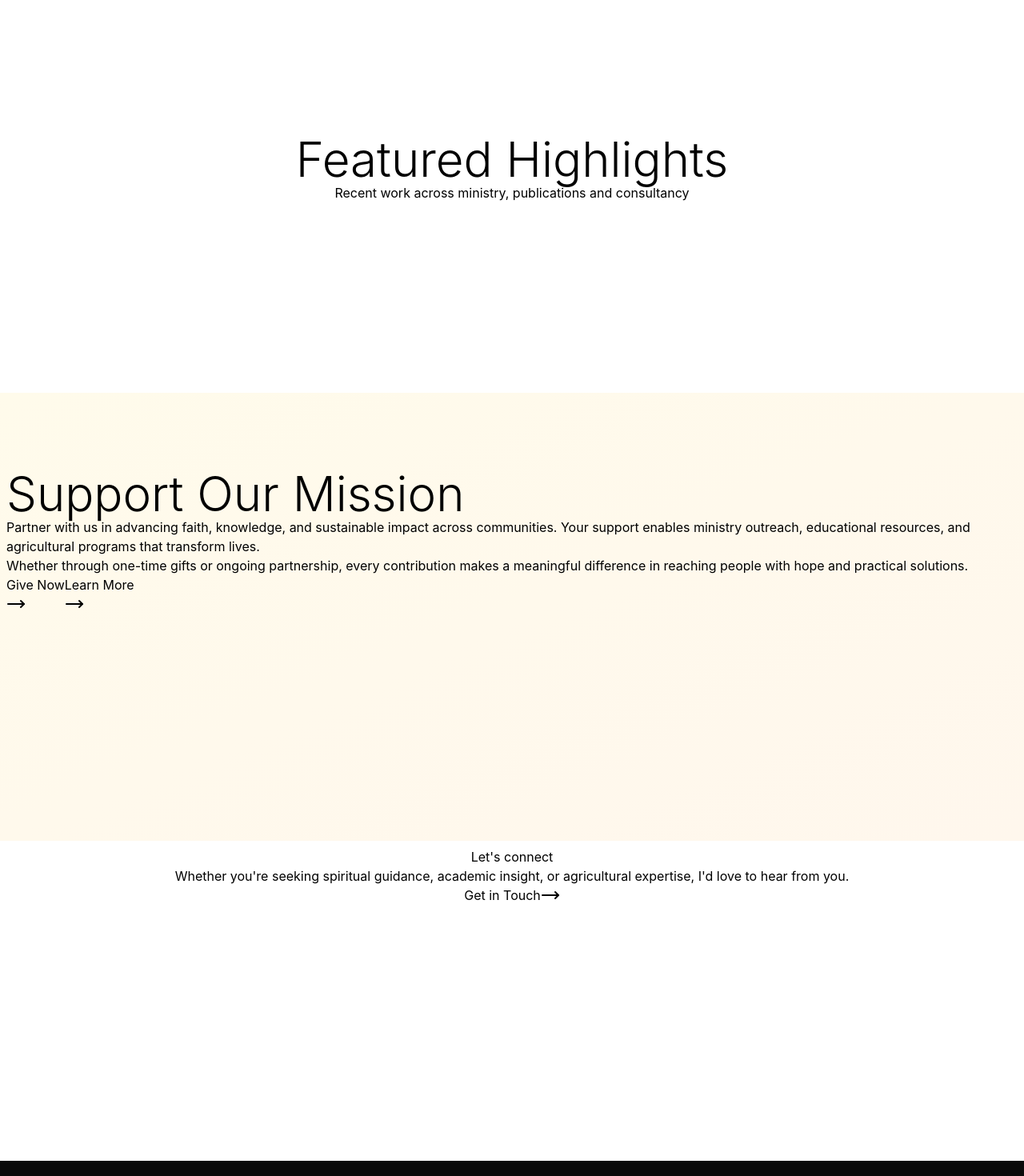
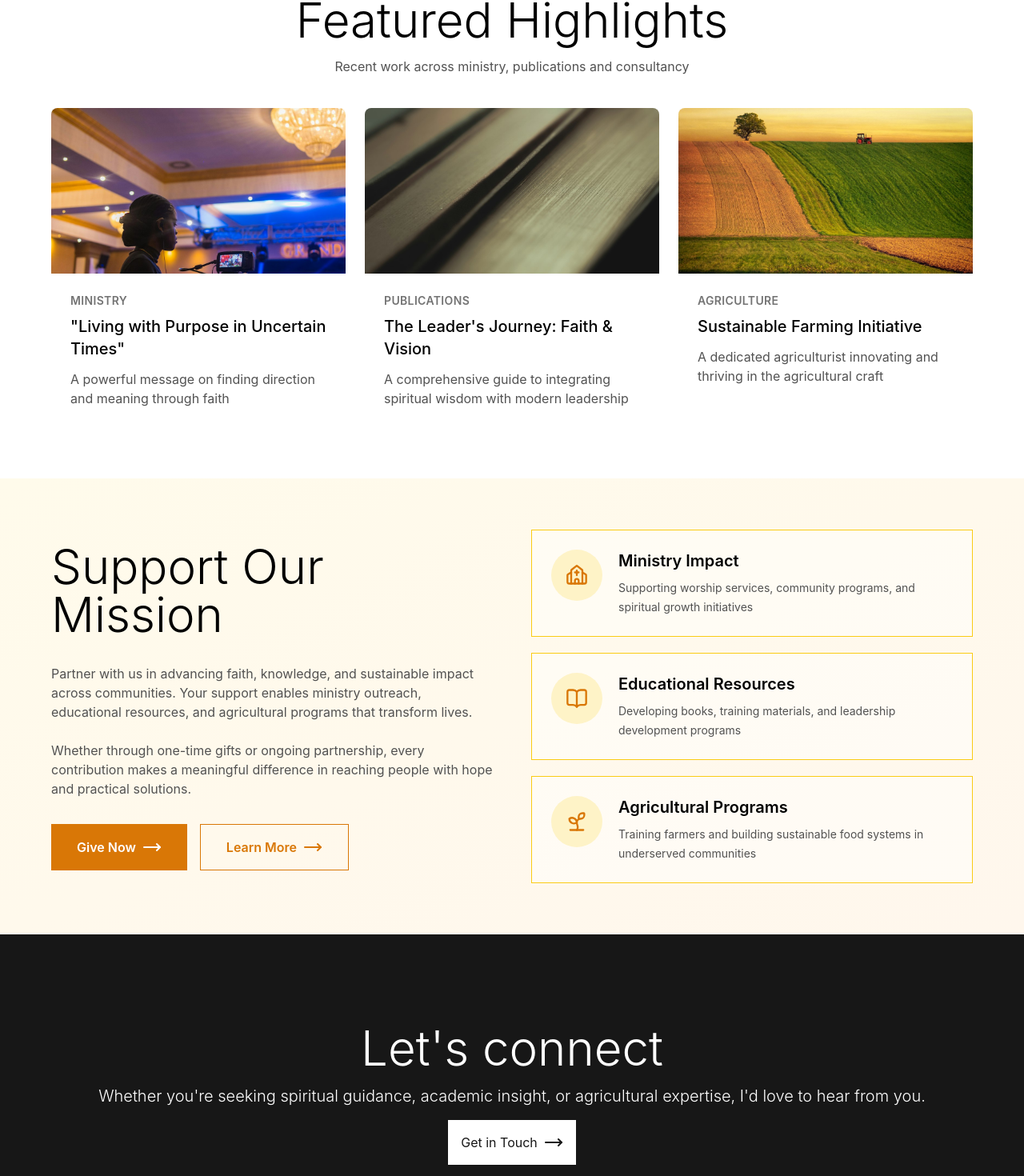
Before and after one commit to AdeNoah/MichaelAdegboye-Portfolio, a React (Vite) app: page / in a window 1280 px wide. Shown: the part 2537-4007 px from the top of the page at 80% size. Built offline with nearby package versions, Linux system fonts and the light colour scheme.

Commit message:
finishsed on the home page and the error page

```diff
--- a/src/pages/Home.tsx
+++ b/src/pages/Home.tsx
@@ -2,6 +2,7 @@
 import { BookOpen, Church, MoveRight, Sprout } from 'lucide-react'
 import { Link } from 'react-router'
 
+// domains components array
 const domains = [
     {
         title: 'Ministry',
@@ -38,6 +39,47 @@ const domains = [
         background: 'bg-[#f0fdf4]',
         iconBackground: 'bg-[#dcfce7]',
         linkColor: 'text-[#14532d]',
+    },
+]
+
+// highlights component array
+const highlights = [
+    {
+        image: '/highlight-ministry.jpg',
+        name: 'Ministry',
+        title: `"Living with Purpose in Uncertain Times"`,
+        note: 'A powerful message on finding direction and meaning through faith'
+    },
+    {
+        image: '/publications.jpg',
+        name: 'Publications',
+        title: `The Leader's Journey: Faith & Vision`,
+        note: 'A comprehensive guide to integrating spiritual wisdom with modern leadership'
+    },
+    {
+        image: '/highlight-agriculture.jpg',
+        name: 'Agriculture',
+        title: `Sustainable Farming Initiative`,
+        note: 'A dedicated agriculturist innovating and thriving in the agricultural craft'
+    },
+]
+
+// contacts components array
+const contacts = [
+    {
+        title: 'Ministry Impact',
+        description: 'Supporting worship services, community programs, and spiritual growth initiatives',
+        icon: Church,
+    },
+    {
+        title: 'Educational Resources',
+        description: 'Developing books, training materials, and leadership development programs',
+        icon: BookOpen,
+    },
+    {
+        title: 'Agricultural Programs',
+        description: 'Training farmers and building sustainable food systems in underserved communities',
+        icon: Sprout,
     },
 ]
 
@@ -128,55 +170,83 @@ const Home = () => {
             </div>
 
 {/* featured highlight section */}
-            <div className='h-[70dvh] p-2 flex flex-col justify-center items-center'>
-                <h2 className='text-3xl md:text-6xl font-light'>
+            <section className="flex min-h-[70dvh] flex-col items-center justify-center px-4 py-16">
+                <h2 className="mb-4 text-center text-3xl font-light md:text-6xl">
                     Featured Highlights
                 </h2>
-                <p>
+                <p className="mb-10 text-center text-[#525252]">
                     Recent work across ministry, publications and consultancy
                 </p>
-            </div>
+
+                <div className="grid w-full max-w-6xl gap-6 md:grid-cols-3">
+                    {highlights.map(({ image, name, title, note }) => (
+                        <article key={title} className="overflow-hidden rounded-lg border border-none bg-white">
+                            <img
+                                src={image}
+                                alt={title}
+                                className="aspect-video w-full object-cover"
+                            />
+                            <div className="p-6 text-left">
+                                <p className="mb-2 text-sm font-semibold uppercase tracking-wide text-[#737373]">
+                                    {name}
+                                </p>
+                                <h3 className="mb-3 text-xl font-medium">{title}</h3>
+                                <p className="text-[#525252]">{note}</p>
+                            </div>
+                        </article>
+                    ))}
+                </div>
+            </section>
 
 {/* support section  */}
-            <div className='min-h-[70dvh] flex py-24 bg-gradient-to-br from-[#fffbeb] to-[#fff7ed] p-2'>
+            <section className="grid min-h-[70dvh] items-center gap-12 bg-gradient-to-br from-[#fffbeb] to-[#fff7ed] px-4 py-16 md:grid-cols-2 md:px-8 lg:px-16">
                 <div>
-                    <h2 className='text-3xl md:text-6xl font-light'>
+                    <h2 className="mb-8 text-3xl font-light md:text-6xl">
                         Support Our Mission
                     </h2>
-                    <p>
+                    <p className="mb-6 max-w-xl text-[#525252]">
                         Partner with us in advancing faith, knowledge, and sustainable impact across communities. Your support enables ministry outreach, educational resources, and agricultural programs that transform lives.
-                        <br />
+                    </p>
+                    <p className="mb-8 max-w-xl text-[#525252]">
                         Whether through one-time gifts or ongoing partnership, every contribution makes a meaningful difference in reaching people with hope and practical solutions.
                     </p>
-                    <div>
-                        <button>
-                            Give Now <span><MoveRight size={24} aria-hidden="true" /></span>
+                    <div className="flex flex-col gap-4 sm:flex-row">
+                        <button  className="flex items-center justify-center gap-2 bg-[#d97706] px-8 py-4 font-semibold text-white">
+                            Give Now <MoveRight size={24} aria-hidden="true" />
                         </button>
-
-                        <button>
-                            Learn More <span><MoveRight size={24} aria-hidden="true" /></span>
-                        </button>
-
+                        <Link to="/ministry" className="flex items-center justify-center gap-2 border border-[#d97706] px-8 py-4 font-semibold text-[#d97706]">
+                            Learn More <MoveRight size={24} aria-hidden="true" />
+                        </Link>
                     </div>
                 </div>
 
-                <div>
-                    <div></div>
+                <div className="grid gap-5">
+                    {contacts.map(({ title, description, icon: Icon }) => (
+                        <article key={title} className="grid grid-cols-[auto_1fr] items-start gap-5 border border-[#facc15] bg-white/40 p-6">
+                            <div className="flex h-16 w-16 items-center justify-center rounded-full bg-[#fef3c7] text-[#d97706]">
+                                <Icon size={28} aria-hidden="true" />
+                            </div>
+                            <div>
+                                <h3 className="mb-2 text-xl font-semibold">{title}</h3>
+                                <p className="text-sm leading-6 text-[#525252]">{description}</p>
+                            </div>
+                        </article>
+                    ))}
                 </div>
-            </div>
+            </section>
 
 {/* lets connect section */}
-            <div className='min-h-[50dvh] flex flex-col items-center p-2'>
-                <h2>
+            <div className='min-h-[50dvh] flex flex-col items-center justify-center p-2 bg-[#171717] text-white text-center'>
+                <h2 className='text-3xl md:text-6xl font-light mb-4'>
                     Let's connect
                 </h2>
 
-                <p>
+                <p className='font-light text-xl mb-4'>
                     Whether you're seeking spiritual guidance, academic insight, or agricultural expertise, I'd love to hear from you.
                 </p>
-                <button className='flex '>
+                <Link to="/contact" className='flex gap-2 text-[#171717] bg-white p-4'>
                     Get in Touch <span><MoveRight size={24} aria-hidden="true" /></span>
-                </button>
+                </Link>
             </div>
         </main>
 
--- a/src/routes.tsx
+++ b/src/routes.tsx
@@ -1,4 +1,4 @@
-import { createRoutesFromElements, Route } from 'react-router'
+import { createRoutesFromElements, Link, Route } from 'react-router'
 import App from './App'
 import Home from './pages/Home'
 import About from './pages/About'
@@ -6,6 +6,7 @@ import Ministry from './pages/Ministry'
 import Publications from './pages/Publications'
 import Agriculture from './pages/Agriculture'
 import Contact from './pages/Contact'
+
 
 export const routes = createRoutesFromElements(
   <>
@@ -20,9 +21,12 @@ export const routes = createRoutesFromElements(
     <Route
       path="*"
       element={
-        <main>
-          <h1>Page not found</h1>
-        </main>
+          <main>
+              <p className='text-center text-xl md:text-2xl p-4 bg-[#171717] inline-block text-white font-light'>
+                  <Link to="/">Go back home</Link>
+              </p>
+              <h1 className='text-center text-4xl md:text-7xl font'>Page not found</h1>
+          </main>
       }
     />
   </>,
```
Also changed, not shown: public/highlight-agriculture.jpg (added), public/highlight-ministry.jpg (added).
